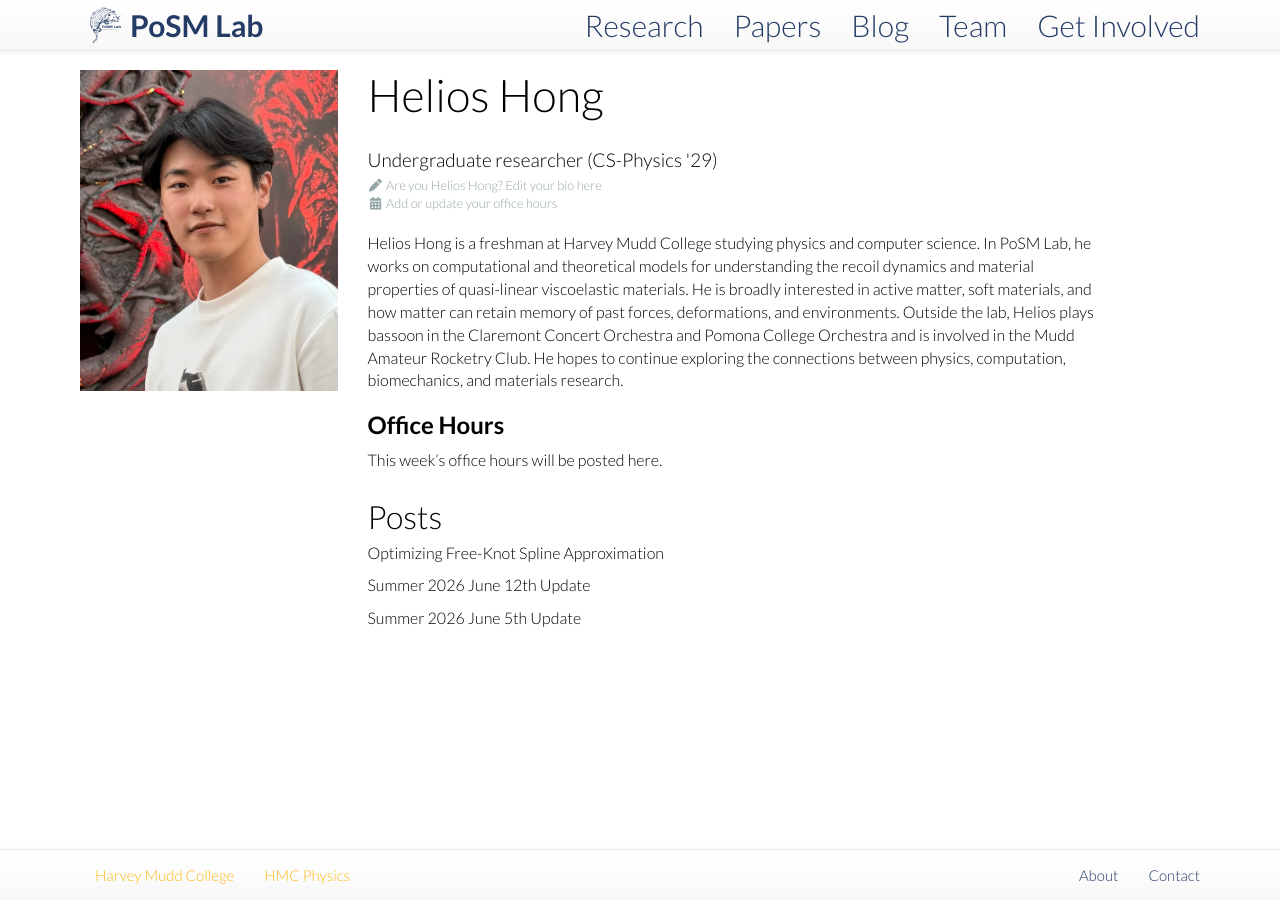
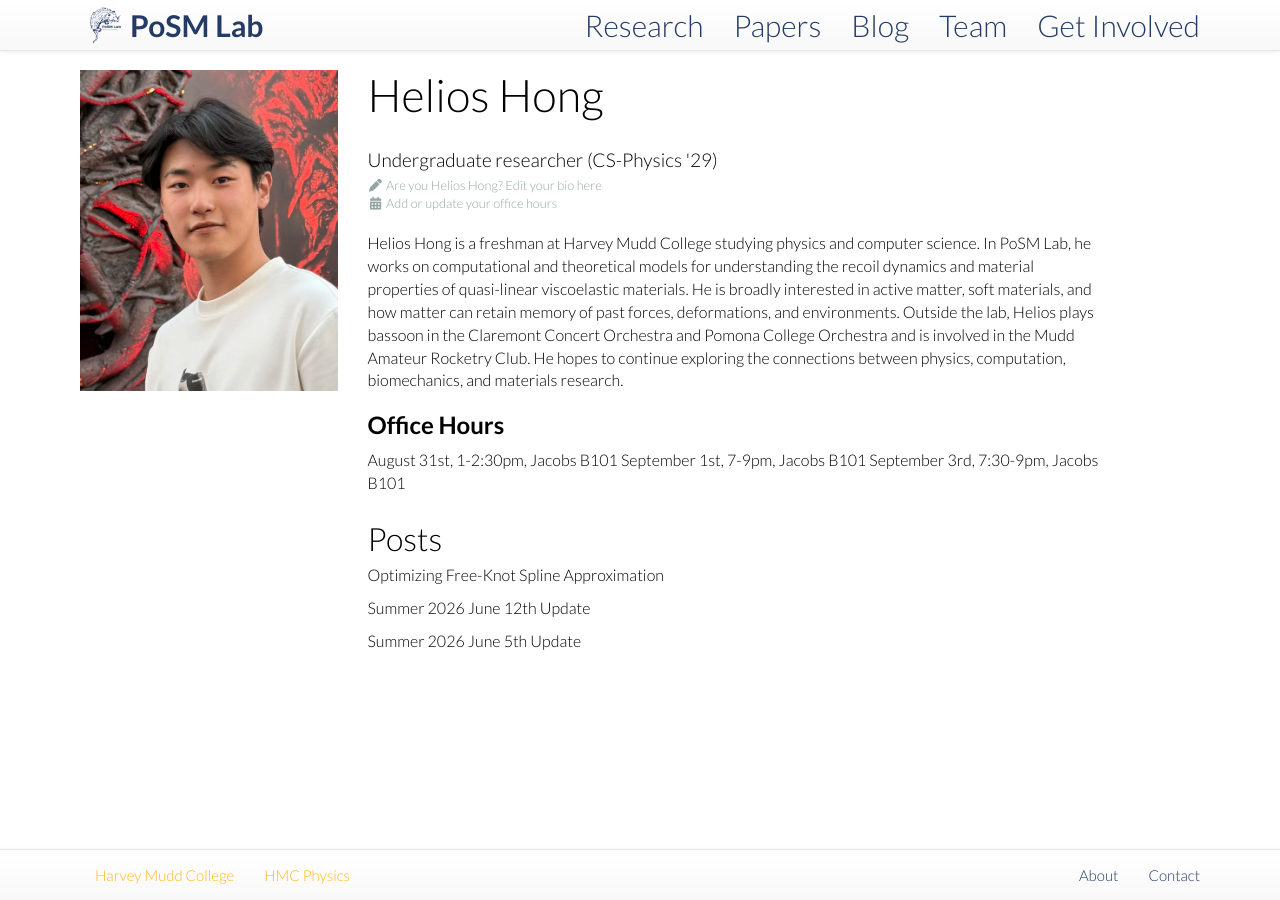
Before and after one commit to posmlab/posmlab.org, a Jekyll site: the page built from team/_posts/2025-09-09-helios-hong.md, in a window 1280 px wide. Built offline with Jekyll 4.4.1, drawn with Linux system fonts in a browser that asks for light colours; nearby versions of some CDN libraries.

Commit message:
Add office hours for September 1st week
Updated office hours for the week of September 1st.

```diff
--- a/team/_posts/2025-09-09-helios-hong.md
+++ b/team/_posts/2025-09-09-helios-hong.md
@@ -61,4 +61,6 @@ Helios Hong is a freshman at Harvey Mudd College studying physics and computer s
 ## Office Hours
 
 <!-- Replace the sentence below each week with your current lab office hours. -->
-This week's office hours will be posted here.
+August 31st, 1-2:30pm, Jacobs B101
+September 1st, 7-9pm, Jacobs B101
+September 3rd, 7:30-9pm, Jacobs B101
```
